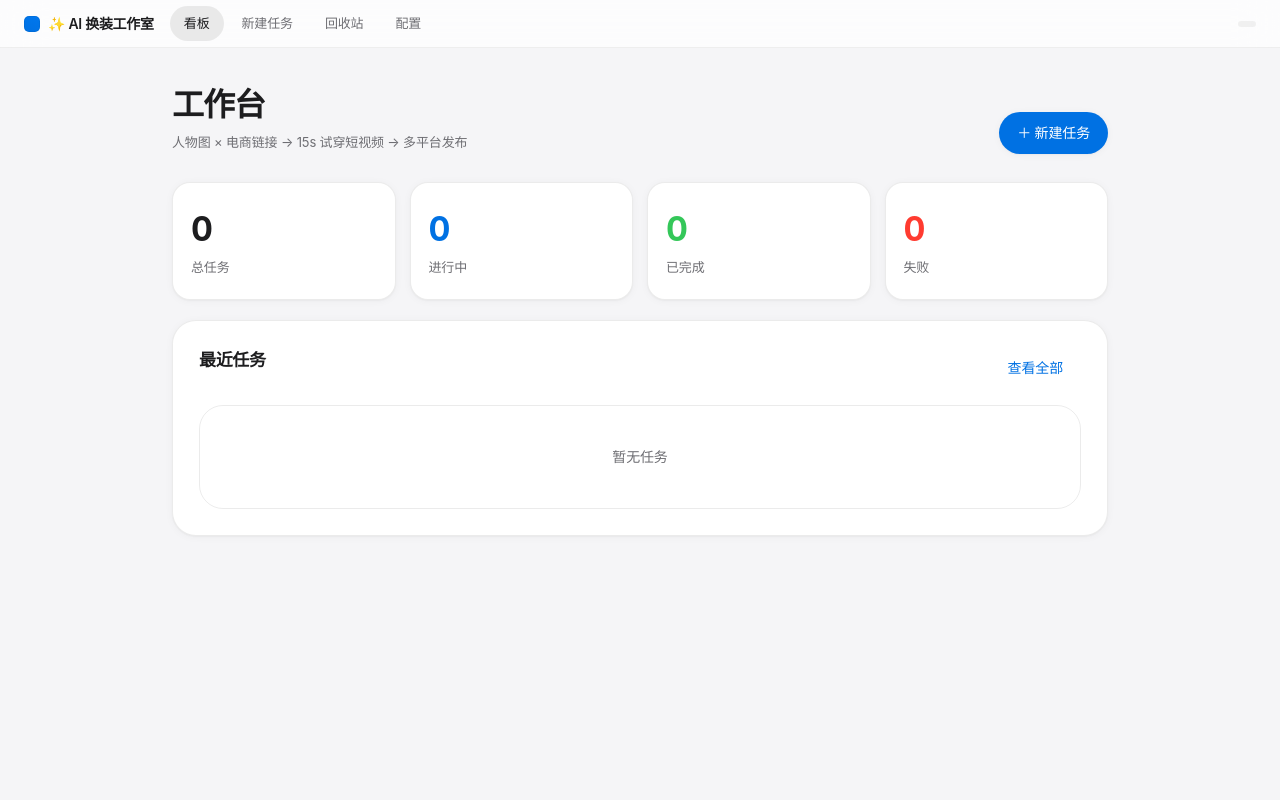
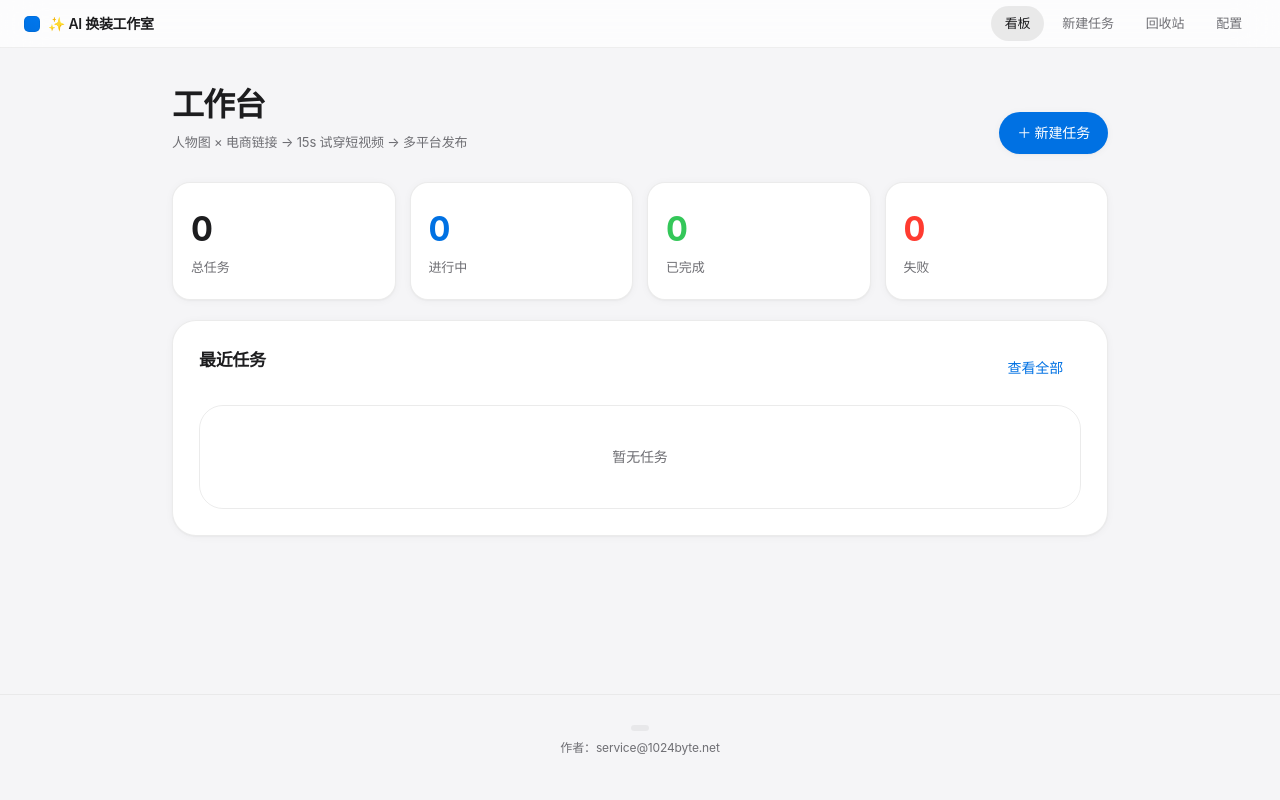
Before and after one commit to wiktor1980520/h, a website: page public/index.html in a window 1280 px wide. Drawn offline with Linux system fonts and the light colour scheme; no server answers.

Commit message:
feat: 版本角标移至每页底部居中，新增作者邮箱 service@1024byte.net

```diff
--- a/public/index.html
+++ b/public/index.html
@@ -15,11 +15,15 @@
         <a href="#/recycle" data-nav="recycle">回收站</a>
         <a href="#/config" data-nav="config">配置</a>
       </div>
-      <span id="version-badge" class="version-badge" title="当前发布版本"></span>
     </nav>
 
     <main id="view" class="app"></main>
 
+    <footer class="app-footer">
+      <span id="version-badge" class="version-badge" title="当前发布版本"></span>
+      <span class="footer-author">作者：<a href="mailto:service@1024byte.net">service@1024byte.net</a></span>
+    </footer>
+
     <script type="module" src="/app.js"></script>
   </body>
 </html>
--- a/public/styles.css
+++ b/public/styles.css
@@ -28,6 +28,7 @@ body {
   color: var(--text);
   background: var(--bg);
   letter-spacing: -0.01em;
+  display: flex; flex-direction: column; min-height: 100vh;
 }
 ::selection { background: rgba(0, 113, 227, 0.2); }
 ::-webkit-scrollbar { width: 10px; height: 10px; }
@@ -60,13 +61,22 @@ body {
 .nav-links a.active { color: var(--text); background: rgba(0, 0, 0, 0.08); }
 .auth-bar { margin-left: auto; display: flex; align-items: center; gap: 10px; color: var(--text-2); font-size: 12px; }
 .version-badge {
-  margin-left: auto; color: var(--text-2); font-size: 11px; font-weight: 500;
+  color: var(--text-2); font-size: 11px; font-weight: 500;
   font-family: ui-monospace, "SF Mono", "Menlo", monospace; letter-spacing: 0;
   background: rgba(0, 0, 0, 0.05); padding: 3px 9px; border-radius: 980px; white-space: nowrap;
 }
 
+/* ---------- 页脚：版本 + 作者联系方式 ---------- */
+.app-footer {
+  display: flex; flex-direction: column; align-items: center; gap: 8px;
+  width: 100%; padding: 30px 20px 42px; text-align: center;
+  color: var(--text-2); font-size: 12px; border-top: 1px solid rgba(0, 0, 0, 0.05);
+}
+.footer-author a { color: var(--text-2); text-decoration: none; }
+.footer-author a:hover { color: var(--blue); text-decoration: underline; }
+
 /* ---------- 容器 / 通用 ---------- */
-.app { max-width: 980px; margin: 0 auto; padding: 32px 22px 96px; }
+.app { flex: 1 0 auto; width: 100%; max-width: 980px; margin: 0 auto; padding: 32px 22px 48px; }
 h1 { font-size: 32px; font-weight: 700; letter-spacing: -0.03em; margin: 0; }
 h2 { font-size: 17px; font-weight: 600; letter-spacing: -0.02em; margin: 0 0 16px; }
 h3 { margin: 0 0 4px; font-size: 15px; font-weight: 600; }
```
